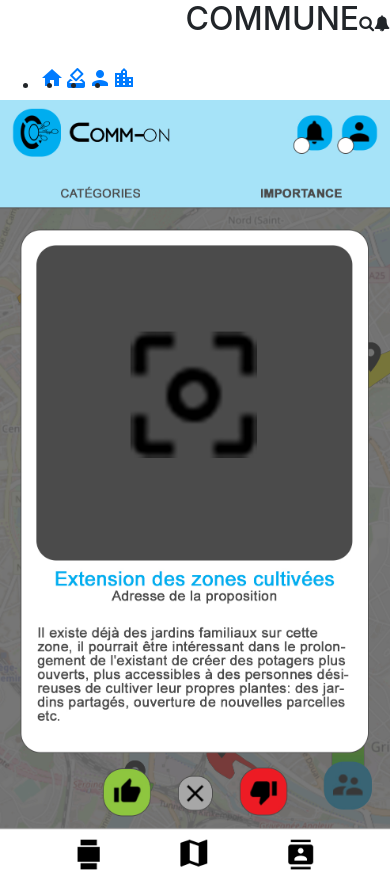
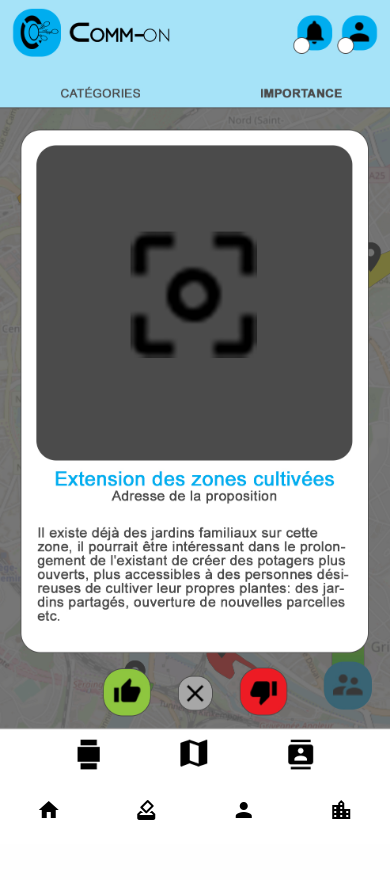
Before and after one commit to HugoBricoult/policlique, a PHP site: page /carte_popup.php in a window 390 px wide. After the commit the page ends 820 px from the top, so only its background shows below. Run offline with PHP 8.4, Linux system fonts and the light colour scheme; some libraries are stand-ins or nearby versions.

Commit message:
need to fix API call

```diff
--- a/assets/css/style.css
+++ b/assets/css/style.css
@@ -1,3 +1,82 @@
 img {
   width: 100%;
 }
+
+nav {
+  width: 100%;
+}
+
+nav .nav-mobile {
+  display: -webkit-box;
+  display: -ms-flexbox;
+  display: flex;
+  -webkit-box-orient: horizontal;
+  -webkit-box-direction: normal;
+      -ms-flex-direction: row;
+          flex-direction: row;
+  -ms-flex-pack: distribute;
+      justify-content: space-around;
+  position: fixed;
+  bottom: 0;
+  left: 0;
+  width: 100%;
+  padding-left: 0px;
+  background-color: white;
+  z-index: 999;
+}
+
+nav .nav-mobile li {
+  list-style-type: none;
+}
+
+nav .nav-mobile li a {
+  text-decoration: none;
+  color: black;
+}
+
+nav .nav-desktop {
+  padding-top: 10px;
+  display: -webkit-box;
+  display: -ms-flexbox;
+  display: flex;
+  -webkit-box-orient: horizontal;
+  -webkit-box-direction: normal;
+      -ms-flex-direction: row;
+          flex-direction: row;
+  -webkit-box-pack: justify;
+      -ms-flex-pack: justify;
+          justify-content: space-between;
+  padding-left: 0px;
+  background-color: #93e3f9;
+  margin-bottom: -1px;
+}
+
+nav .nav-desktop .navitem {
+  display: -webkit-box;
+  display: -ms-flexbox;
+  display: flex;
+  -webkit-box-orient: horizontal;
+  -webkit-box-direction: normal;
+      -ms-flex-direction: row;
+          flex-direction: row;
+  -ms-flex-pack: distribute;
+      justify-content: space-around;
+  margin-top: auto;
+  margin-bottom: auto;
+}
+
+nav .nav-desktop .navitem i {
+  margin-left: 10px;
+  padding: 10px;
+  background-color: #0072cf;
+  border-radius: 50%;
+}
+
+nav .nav-desktop li {
+  list-style-type: none;
+}
+
+nav .nav-desktop li a {
+  text-decoration: none;
+  color: #0072cf;
+}
--- a/assets/scss/style.scss
+++ b/assets/scss/style.scss
@@ -10,55 +10,55 @@ img{
 //     text-decoration: none;
 // }
 // /*Navigation*/
-// nav{
-//     width: 100%;
-//     .nav-mobile{
-//         display: flex;
-//         flex-direction: row;
-//         justify-content: space-around;
-//         position: fixed;
-//         bottom: 0;
-//         left: 0;
-//         width: 100%;
-//         padding-left: 0px;
-//         background-color: white;
-//         z-index: 999;
-//         li{
-//             list-style-type: none;
-//             a{
-//                 text-decoration: none;
-//                 color: $icon-color;
-//             }
-//         }
-//     }
-//     .nav-desktop{
-//         padding-top: 10px;
-//         display: flex;
-//         flex-direction: row;
-//         justify-content: space-between;
-//         padding-left: 0px;
-//         background-color: $second-color;
-//         margin-bottom: -1px;
-//         .navitem{
-//             display: flex;
-//             flex-direction: row;
-//             justify-content: space-around;
-//             width: 400px;
-//             margin-top: auto;
-//             margin-bottom: auto;
-//             i{
-//                 margin-left: 10px;
-//                 padding: 10px;
-//                 background-color: $base-color;
-//                 border-radius: 50%;
-//             }
-//         }
-//         li{
-//             list-style-type: none;
-//             a{
-//                 text-decoration: none;
-//                 color: $base-color;
-//             }
-//         }
-//     }
-// }
+nav{
+    width: 100%;
+    .nav-mobile{
+        display: flex;
+        flex-direction: row;
+        justify-content: space-around;
+        position: fixed;
+        bottom: 0;
+        left: 0;
+        width: 100%;
+        padding-left: 0px;
+        background-color: white;
+        z-index: 999;
+        li{
+            list-style-type: none;
+            a{
+                text-decoration: none;
+                color: $icon-color;
+            }
+        }
+    }
+    .nav-desktop{
+        padding-top: 10px;
+        display: flex;
+        flex-direction: row;
+        justify-content: space-between;
+        padding-left: 0px;
+        background-color: $second-color;
+        margin-bottom: -1px;
+        .navitem{
+            display: flex;
+            flex-direction: row;
+            justify-content: space-around;
+            // width: 400px;
+            margin-top: auto;
+            margin-bottom: auto;
+            i{
+                margin-left: 10px;
+                padding: 10px;
+                background-color: $base-color;
+                border-radius: 50%;
+            }
+        }
+        li{
+            list-style-type: none;
+            a{
+                text-decoration: none;
+                color: $base-color;
+            }
+        }
+    }
+}
--- a/carte.php
+++ b/carte.php
@@ -1,3 +1,5 @@
 <?php include 'header.php';?>
-<img src="pages/CARTE.jpg" alt="">
+<a href="carte_popup.php">
+    <img src="pages/CARTE.jpg" alt="">
+</a>
 <?php include 'footer.php';?>
--- a/carte_Chaleur.php
+++ b/carte_Chaleur.php
@@ -1,3 +1,5 @@
 <?php include 'header.php';?>
-<img src="pages/CARTE (POP-UP).jpg" alt="">
+<a href="perso_mes_projets.php">
+    <img src="pages/CARTE (CHALEUR).jpg" alt="">
+</a>
 <?php include 'footer.php';?>
--- a/carte_popup.php
+++ b/carte_popup.php
@@ -1,5 +1,7 @@
 
 
 <?php include 'header.php';?>
-<img src="pages/CARTE (POP-UP).jpg" alt="">
+<a href="carte_Chaleur.php">
+    <img src="pages/CARTE (POP-UP).jpg" alt="">
+</a>
 <?php include 'footer.php';?>
--- a/header.php
+++ b/header.php
@@ -14,27 +14,7 @@
     </head>
     <body>
     <nav>
-        <ul class="nav-desktop">
-            <div class="d-flex align-items-center navitem">
-                <img src="" alt="">
-                <h2>COMMUNE</h2>
-                <div class="d-flex d-sm-none">
-                    <i class="fa fa-search" aria-hidden="true"></i>
-                    <i class="fa fa-bell" aria-hidden="true"></i>
-                </div>
-            </div>
-            <div class="d-none d-sm-flex navitem">
-                <li><a href="CARTE (POP-UP).jpg">Carte</a></li>
-                <li><a href="index.php?page=vote">Votes</a></li>
-                <li><a href="">Profil</a></li>
-                <li><a href="index.php?page=commune">Commune</a></li>
-            </div>
-            <div class="d-none d-sm-flex">
-                <i class="fa fa-search icon" aria-hidden="true"></i>
-                <i class="fa fa-bell icon" aria-hidden="true"></i>
-            </div>
-        </ul>
-        <ul class="nav-mobile d-flex d-sm-none mb-0 py-1">
+        <ul class="nav-mobile d-flex d-sm-none mb-0 py-3">
             <li><a href="index.php?page=home"><i class="material-icons">home</i></a></li>
             <li><a href="index.php?page=vote"><i class="material-icons">how_to_vote</i></a></li>
             <li><a href=""><i class="material-icons">person</i></a></li>
--- a/perso_historique.php
+++ b/perso_historique.php
@@ -1,3 +1,5 @@
 <?php include 'header.php';?>
-<img src="pages/PERSO (HISTORIQUE).jpg" alt="">
+<a href="profil.php">
+    <img src="pages/PERSO (HISTORIQUE).jpg" alt="">
+</a>
 <?php include 'footer.php';?>
--- a/perso_mes_projets.php
+++ b/perso_mes_projets.php
@@ -1,3 +1,5 @@
 <?php include 'header.php';?>
-<img src="./pages/PERSO (MES PROJETS).jpg" alt="">
+<a href="perso_historique.php">
+    <img src="./pages/PERSO (MES PROJETS).jpg" alt="">
+</a>
 <?php include 'footer.php';?>
--- a/profil.php
+++ b/profil.php
@@ -1,3 +1,5 @@
 <?php include 'header.php';?>
-<img src="pages/PAGE - PROFIL.jpg" alt="">
+<a href="proposition.php">
+    <img src="pages/PAGE - PROFIL.jpg" alt="">
+</a>
 <?php include 'footer.php';?>
--- a/proposition.php
+++ b/proposition.php
@@ -1,3 +1,5 @@
 <?php include 'header.php';?>
-<img src="./pages/PROPOSITION.jpg" alt="">
+<a href="nodeRed_Req.php">
+    <img src="./pages/PROPOSITION.jpg" alt="">
+</a>
 <?php include 'footer.php';?>
```
Also changed, not shown: assets/js/script.js (added, +7 -0 lines), nodeRed_Req.php (added, +13 -0 lines).
